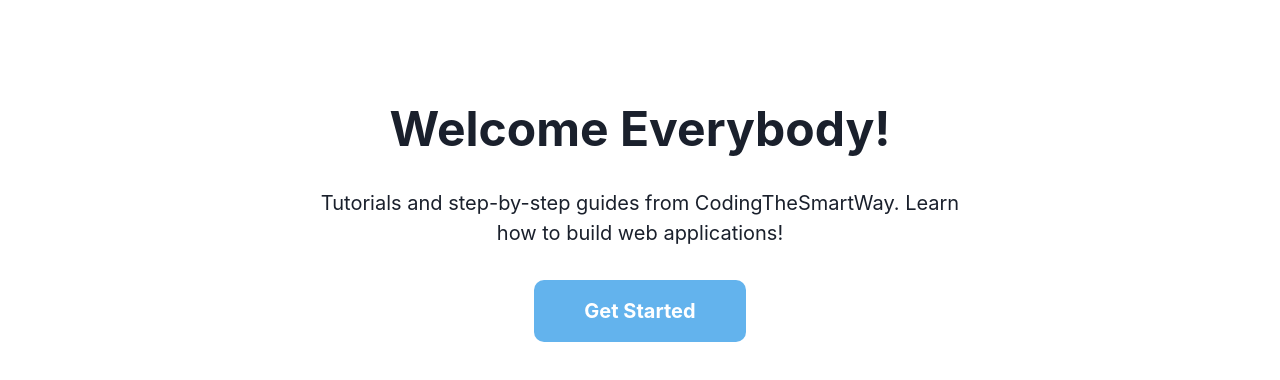
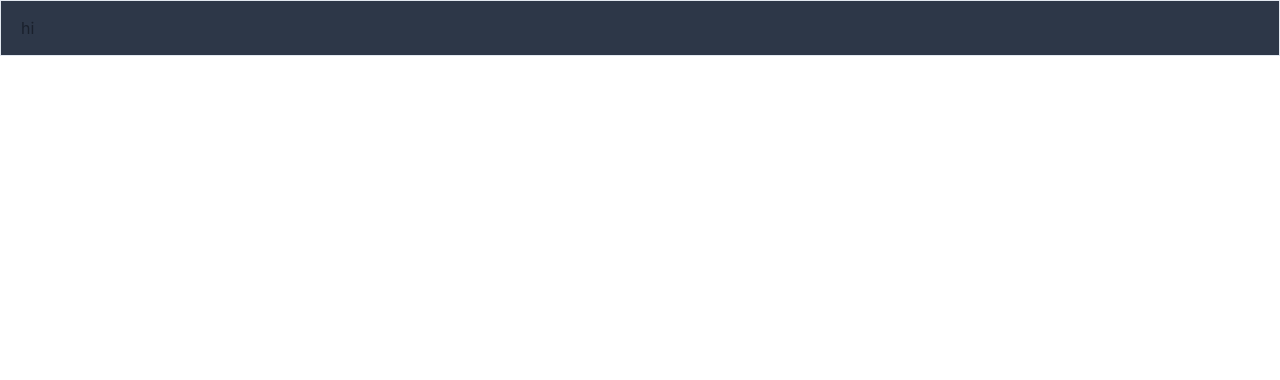
Before and after one commit to dusklight00/packet-check, a React (Vite) app in the folder view/: page / in a window 1280 px wide. Shown: the top 380 px of the page. Built offline with nearby package versions, Linux system fonts and the light colour scheme.

Commit message:
packet container component setup

```diff
--- a/view/src/App.jsx
+++ b/view/src/App.jsx
@@ -1,37 +1,10 @@
-import { Heading, Text, Box, Flex } from "@chakra-ui/react";
+import PacketContainer from "./components/PacketContainer";
 
 function App() {
   return (
-    <Flex
-      width={"100vw"}
-      height={"100vh"}
-      alignContent={"center"}
-      justifyContent={"center"}
-    >
-      <Box maxW="2xl" m="0 auto">
-        <Heading as="h1" textAlign="center" fontSize="5xl" mt="100px">
-          Welcome Everybody!
-        </Heading>
-        <Text fontSize="xl" textAlign="center" mt="30px">
-          Tutorials and step-by-step guides from CodingTheSmartWay. Learn how to
-          build web applications!
-        </Text>
-        <Text
-          w="fit-content"
-          p="4"
-          px="50px"
-          bg="blue.300"
-          borderRadius="10px"
-          m="0 auto"
-          mt="8"
-          fontWeight="bold"
-          color="white"
-          fontSize="xl"
-        >
-          Get Started
-        </Text>
-      </Box>
-    </Flex>
+    <div>
+      <PacketContainer>hi</PacketContainer>
+    </div>
   );
 }
 
--- /dev/null
+++ b/view/src/components/PacketContainer.jsx
@@ -0,0 +1,18 @@
+import React from "react";
+import { Box } from "@chakra-ui/react";
+
+function PacketContainer({ children }) {
+  return (
+    <Box
+      maxW="full"
+      borderWidth="1px"
+      padding="15px 20px"
+      cursor="pointer"
+      _hover={{ backgroundColor: "gray.700" }}
+    >
+      {children}
+    </Box>
+  );
+}
+
+export default PacketContainer;
```
